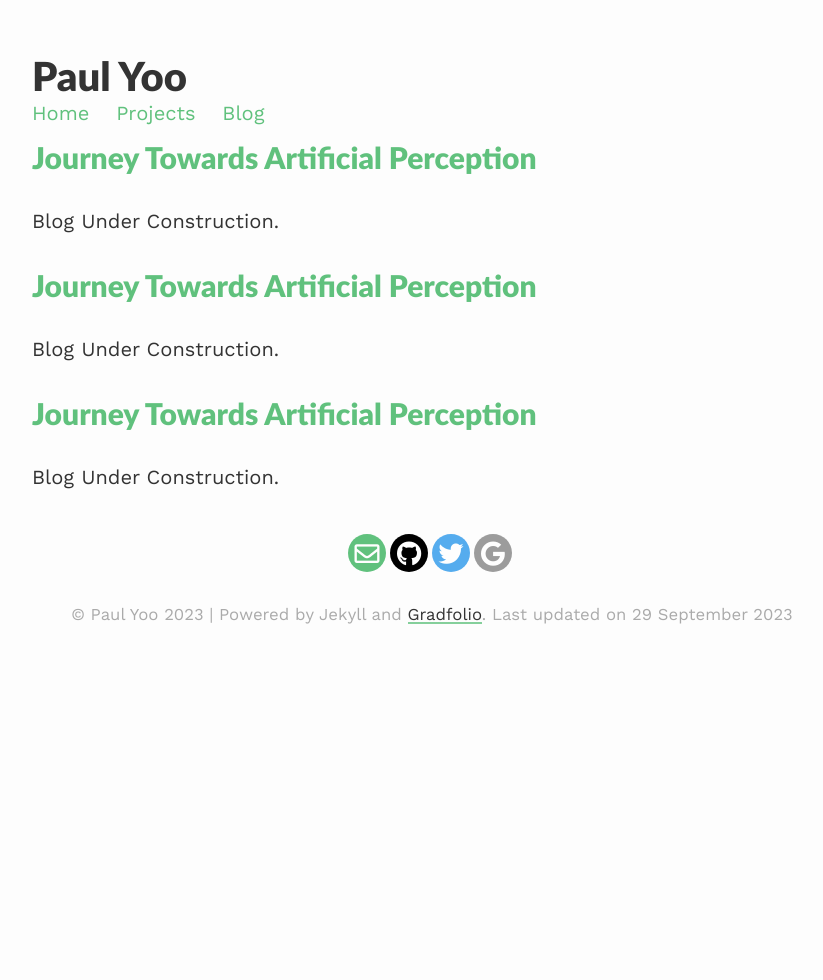
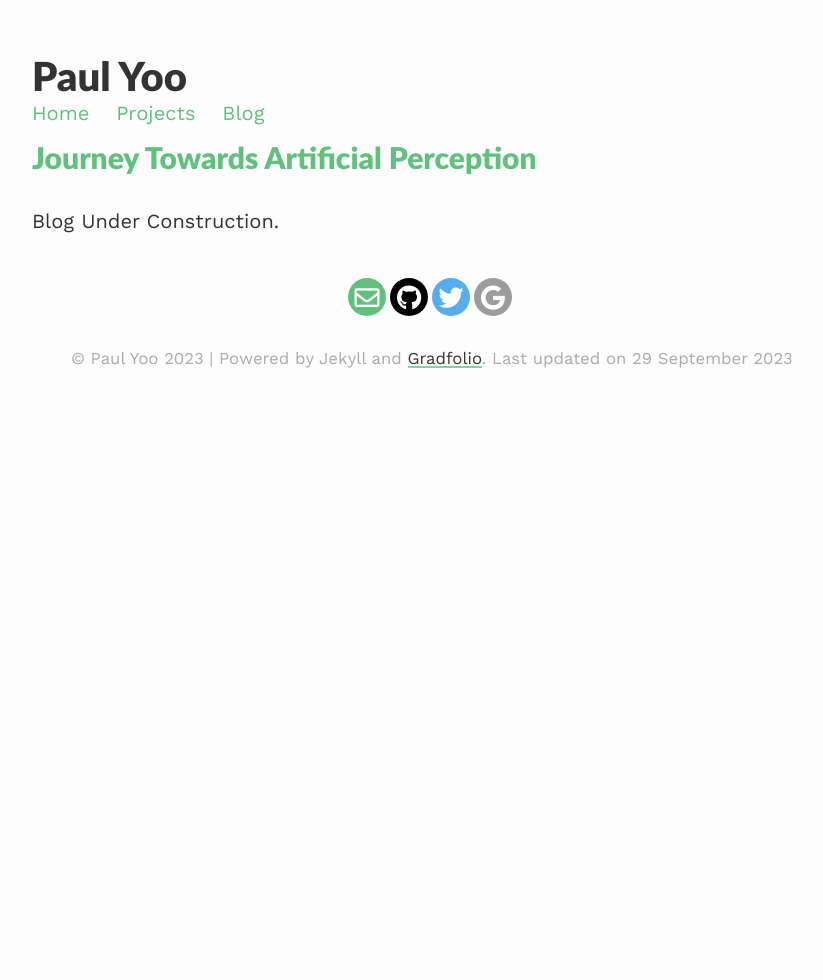
Before and after one commit to YooPaul/YooPaul.github.io, a Jekyll site: the page built from blog/index.html, in a window 1280 px wide. Shown: the whole page, without its empty margins (208-1031 px from the left). Built offline with Jekyll 4.4.1, drawn with Linux system fonts in a browser that asks for light colours; nearby versions of some CDN libraries; the list of posts is cut into pages by our own code.

```diff
--- a/_posts/2023-09-22-sherlock.md
+++ /dev/null
@@ -1,8 +0,0 @@
----
-layout: post
-title: "Journey Towards Artificial Perception"
----
-
-Blog Under Construction.
-
-Thoughts and opinions will be shared here.
```
Also changed, not shown: _pages/projects.md (+1 -0 lines), _posts/2023-07-22-sherlock.md (deleted, +0 -8 lines), _projects/1_project.md (+1 -0 lines), 1 other file.
